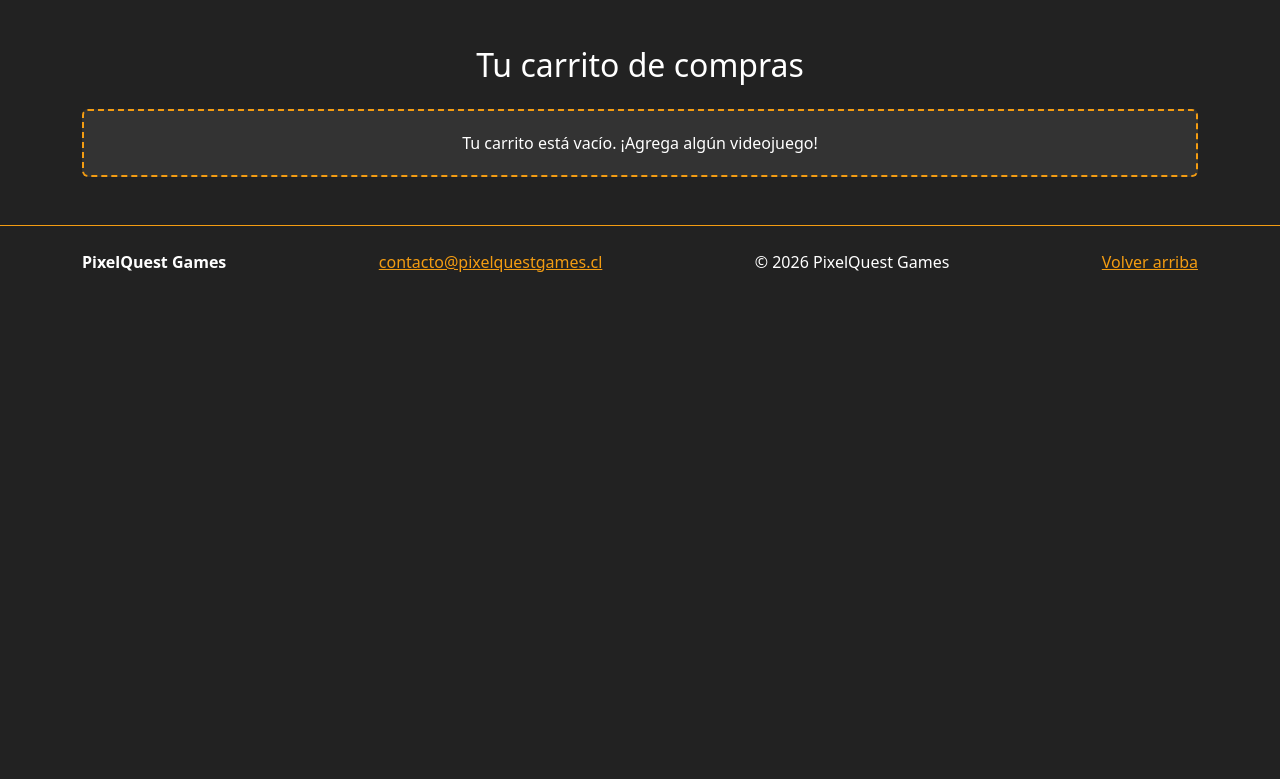
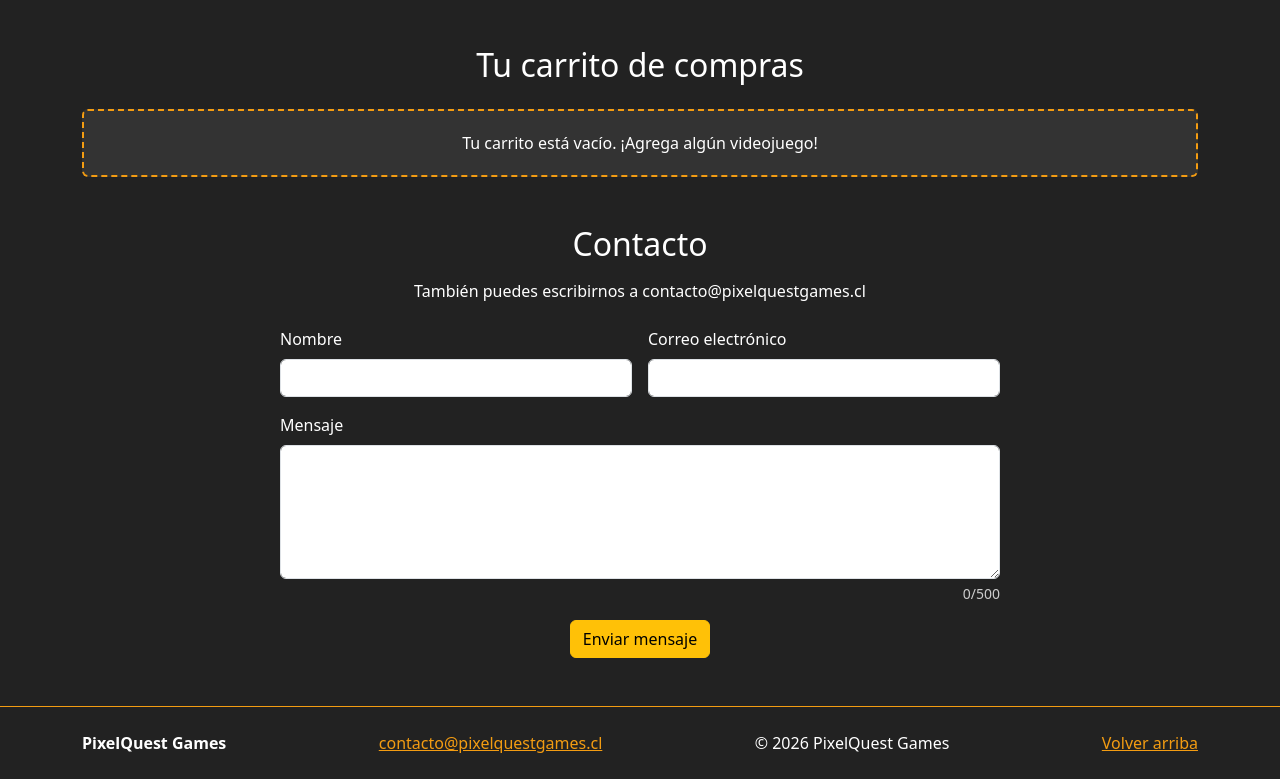
Before and after one commit to camigmar/Frontend-I, a React (Vite) app: page / in a window 1280 px wide. Shown: the part 2199-2978 px from the top of the page. Before the commit the page ends 2497 px from the top, so only its background shows below. Built offline with nearby package versions, Linux system fonts and the light colour scheme.

Commit message:
Formulario de contacto con validación y componente ContactForm

```diff
--- a/src/App.jsx
+++ b/src/App.jsx
@@ -1,6 +1,7 @@
 import { useEffect, useState } from 'react'
 import Cart from './components/Cart.jsx'
 import CategoryFilter from './components/CategoryFilter.jsx'
+import ContactForm from './components/ContactForm.jsx'
 import Footer from './components/Footer.jsx'
 import Navbar from './components/Navbar.jsx'
 import ProductList from './components/ProductList.jsx'
@@ -116,6 +117,12 @@ function App() {
         <section id="carrito" className="mt-5">
           <Cart carrito={carrito} eliminarDelCarrito={eliminarDelCarrito} />
         </section>
+
+        {/* el link "Contacto" de la navbar baja hasta aquí */}
+        <section id="contacto" className="mt-5">
+          <h2 className="text-center mb-3">Contacto</h2>
+          <ContactForm correoTienda="contacto@pixelquestgames.cl" />
+        </section>
       </main>
 
       <Footer />
--- /dev/null
+++ b/src/components/ContactForm.jsx
@@ -0,0 +1,154 @@
+import { useRef, useState } from 'react'
+
+// formato simple de correo: algo@algo.algo
+const formatoEmail = /^[^\s@]+@[^\s@]+\.[^\s@]+$/
+
+// revisa los datos y devuelve un mensaje por cada campo malo
+function validar(datos) {
+  const errores = {}
+  const nombre = datos.nombre.trim()
+  const email = datos.email.trim()
+  const mensaje = datos.mensaje.trim()
+
+  if (!nombre) {
+    errores.nombre = 'Escribe tu nombre.'
+  } else if (nombre.length < 3) {
+    errores.nombre = 'El nombre debe tener al menos 3 caracteres.'
+  }
+
+  if (!email) {
+    errores.email = 'Escribe tu correo.'
+  } else if (!formatoEmail.test(email)) {
+    errores.email = 'Escribe un correo válido, por ejemplo nombre@correo.com.'
+  }
+
+  if (!mensaje) {
+    errores.mensaje = 'Escribe tu mensaje.'
+  } else if (mensaje.length < 10) {
+    errores.mensaje = 'El mensaje debe tener al menos 10 caracteres.'
+  } else if (mensaje.length > 500) {
+    errores.mensaje = 'El mensaje no puede pasar de 500 caracteres.'
+  }
+
+  return errores
+}
+
+const datosVacios = { nombre: '', email: '', mensaje: '' }
+
+function ContactForm({ correoTienda }) {
+  // lo que la persona va escribiendo
+  const [datos, setDatos] = useState(datosVacios)
+  // un mensaje de error por campo
+  const [errores, setErrores] = useState({})
+  // true cuando el mensaje se "envió"
+  const [enviado, setEnviado] = useState(false)
+  // nombre para el mensaje de gracias, porque el form se limpia
+  const [nombreEnviado, setNombreEnviado] = useState('')
+
+  // para poder poner el foco en el campo con error
+  const campoNombre = useRef(null)
+  const campoEmail = useRef(null)
+  const campoMensaje = useRef(null)
+
+  // guarda lo que se escribe y borra el error de ese campo
+  function cambiarCampo(evento) {
+    const { name, value } = evento.target
+    setDatos({ ...datos, [name]: value })
+    setErrores({ ...errores, [name]: undefined })
+    setEnviado(false)
+  }
+
+  function enviarFormulario(evento) {
+    evento.preventDefault()
+    const nuevosErrores = validar(datos)
+    setErrores(nuevosErrores)
+
+    // si hay errores no se envía y el foco va al primer campo malo
+    const primerError = ['nombre', 'email', 'mensaje'].find((campo) => nuevosErrores[campo])
+    if (primerError) {
+      setEnviado(false)
+      const campos = { nombre: campoNombre, email: campoEmail, mensaje: campoMensaje }
+      campos[primerError].current.focus()
+      return
+    }
+
+    // no hay backend, así que solo simulo que se envió
+    setNombreEnviado(datos.nombre.trim())
+    setEnviado(true)
+    setDatos(datosVacios)
+  }
+
+  return (
+    <div className="formulario-contacto">
+      <p className="text-center mb-4">También puedes escribirnos a {correoTienda}</p>
+
+      {enviado && (
+        <div className="alert alert-success" role="status">
+          ¡Gracias, {nombreEnviado}! Tu mensaje fue enviado.
+        </div>
+      )}
+
+      <form noValidate onSubmit={enviarFormulario}>
+        <div className="row g-3">
+          <div className="col-md-6">
+            <label htmlFor="nombre" className="form-label">Nombre</label>
+            <input
+              ref={campoNombre}
+              type="text"
+              id="nombre"
+              name="nombre"
+              className={`form-control ${errores.nombre ? 'is-invalid' : ''}`}
+              value={datos.nombre}
+              onChange={cambiarCampo}
+              aria-invalid={Boolean(errores.nombre)}
+              aria-describedby="error-nombre"
+            />
+            <div id="error-nombre" className="invalid-feedback">{errores.nombre}</div>
+          </div>
+
+          <div className="col-md-6">
+            <label htmlFor="email" className="form-label">Correo electrónico</label>
+            <input
+              ref={campoEmail}
+              type="email"
+              id="email"
+              name="email"
+              className={`form-control ${errores.email ? 'is-invalid' : ''}`}
+              value={datos.email}
+              onChange={cambiarCampo}
+              aria-invalid={Boolean(errores.email)}
+              aria-describedby="error-email"
+            />
+            <div id="error-email" className="invalid-feedback">{errores.email}</div>
+          </div>
+
+          <div className="col-12">
+            <label htmlFor="mensaje" className="form-label">Mensaje</label>
+            <textarea
+              ref={campoMensaje}
+              id="mensaje"
+              name="mensaje"
+              rows="5"
+              className={`form-control ${errores.mensaje ? 'is-invalid' : ''}`}
+              value={datos.mensaje}
+              onChange={cambiarCampo}
+              aria-invalid={Boolean(errores.mensaje)}
+              aria-describedby="error-mensaje contador-mensaje"
+            />
+            <div id="error-mensaje" className="invalid-feedback">{errores.mensaje}</div>
+            {/* cuántas letras lleva el mensaje */}
+            <div id="contador-mensaje" className="form-text text-end contador">
+              {datos.mensaje.length}/500
+            </div>
+          </div>
+
+          <div className="col-12 text-center">
+            <button type="submit" className="btn btn-warning">Enviar mensaje</button>
+          </div>
+        </div>
+      </form>
+    </div>
+  )
+}
+
+export default ContactForm
--- a/src/components/Footer.jsx
+++ b/src/components/Footer.jsx
@@ -1,7 +1,6 @@
 function Footer() {
   return (
-    // por ahora el id contacto está aquí, en el paso 4 se va al formulario
-    <footer id="contacto" className="pie py-4">
+    <footer className="pie py-4">
       {/* en celular va en columna y en pantalla grande en fila */}
       <div className="container d-flex flex-column flex-md-row justify-content-between align-items-center gap-2">
         <p className="mb-0 fw-bold">PixelQuest Games</p>
--- a/src/index.css
+++ b/src/index.css
@@ -83,6 +83,17 @@ html {
   text-decoration: underline;
 }
 
+/* formulario centrado y no tan ancho */
+.formulario-contacto {
+  max-width: 720px;
+  margin: 0 auto;
+}
+
+/* el contador gris de bootstrap casi no se ve en fondo oscuro */
+.formulario-contacto .contador {
+  color: #ccc;
+}
+
 /* filas del carrito con el mismo estilo oscuro de las cards */
 .carrito .list-group-item {
   background-color: var(--pq-card);
```
